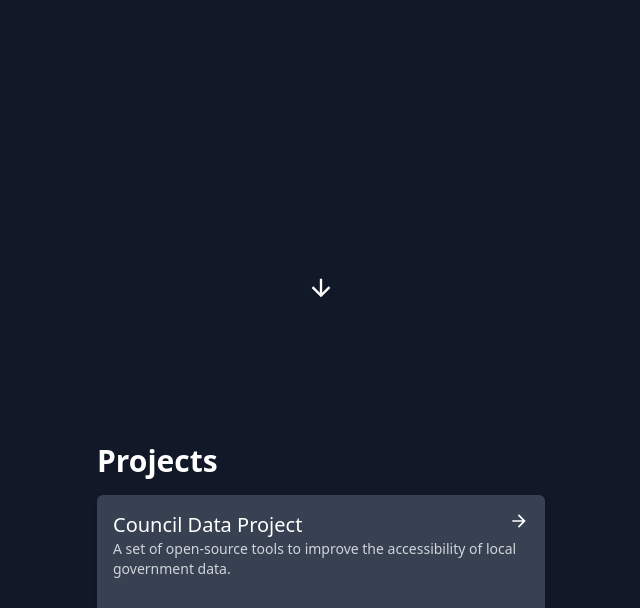
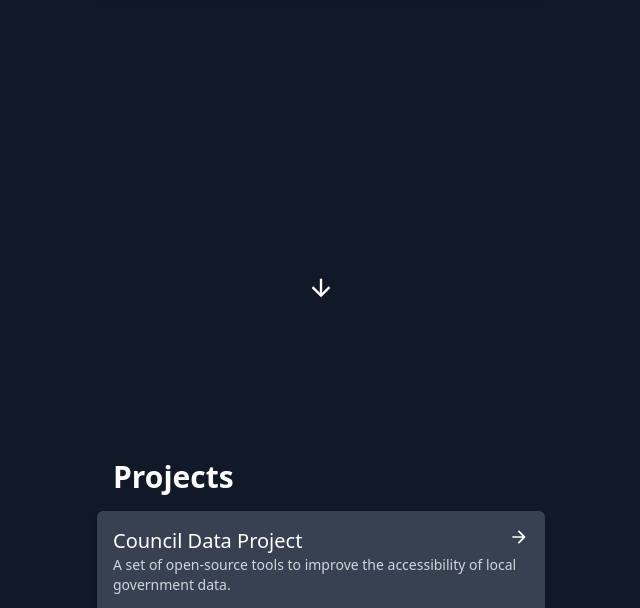
Before and after one commit to tohuynh/tohuynh.github.io, an Astro site: page / in a window 1280 px wide. Shown: the part 357-965 px from the top of the page, without its empty margins (319-959 px from the left). Built offline with nearby package versions, Linux system fonts and the light colour scheme; Astro itself is replaced by a stand-in of ours.

Commit message:
Use padding on title

```diff
--- a/src/pages/index.astro
+++ b/src/pages/index.astro
@@ -139,7 +139,7 @@ const projects = [
         </div>
       </div>
       <div id="projects">
-        <h1 class="mb-4 text-3xl font-semibold">Projects</h1>
+        <h1 class="p-4 text-3xl font-semibold">Projects</h1>
         <ul class="flex flex-col items-center gap-8">
           {projects.map((project) => <ProjectCard {...project} />)}
         </ul>
```
